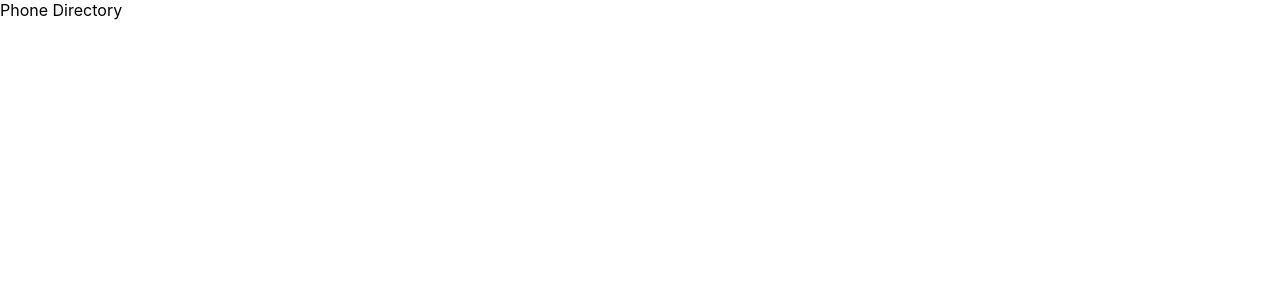
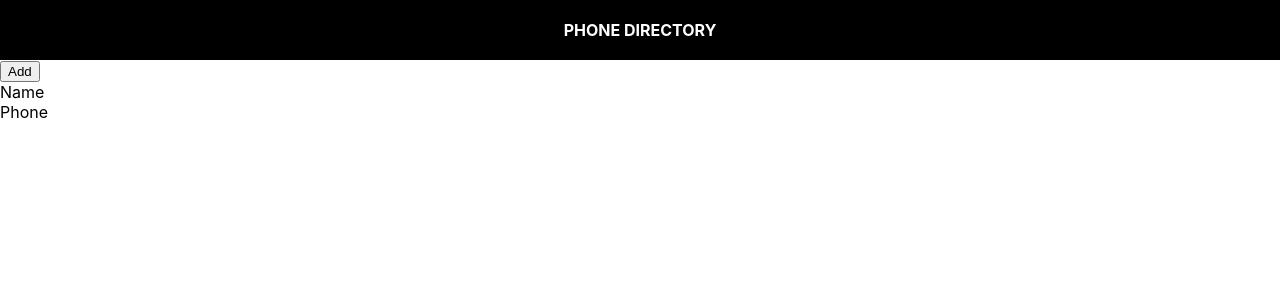
Before and after one commit to Mrdograg/Phone-directory, a React (Create React App) app: page / in a window 1280 px wide. Shown: the top 300 px of the page. Built offline with nearby package versions, Linux system fonts and the light colour scheme.

Commit message:
Styled ‘Header’ (External Styling)

```diff
--- a/src/App.js
+++ b/src/App.js
@@ -1,7 +1,16 @@
+import Header from "./Header";
+
+
 function App() {
   return (
     <div>
-      Phone Directory
+      <Header/>
+       <button>Add</button>
+       <div>
+       <span>Name </span><br/>
+       <span>Phone</span>
+       </div>
+
     </div>
   );
 }
--- /dev/null
+++ b/src/Header.css
@@ -0,0 +1,8 @@
+.Header {
+    text-align: center;
+    padding: 20px;
+    background-color: black;
+    color: white;
+    text-transform: uppercase;
+    font-weight: bold;
+}
--- /dev/null
+++ b/src/Header.js
@@ -0,0 +1,12 @@
+import React from "react";
+import './Header.css';
+
+const Header = function(){
+    return(
+        <div className="Header">
+        Phone Directory
+        </div>
+    )
+}
+
+export default Header;
```
